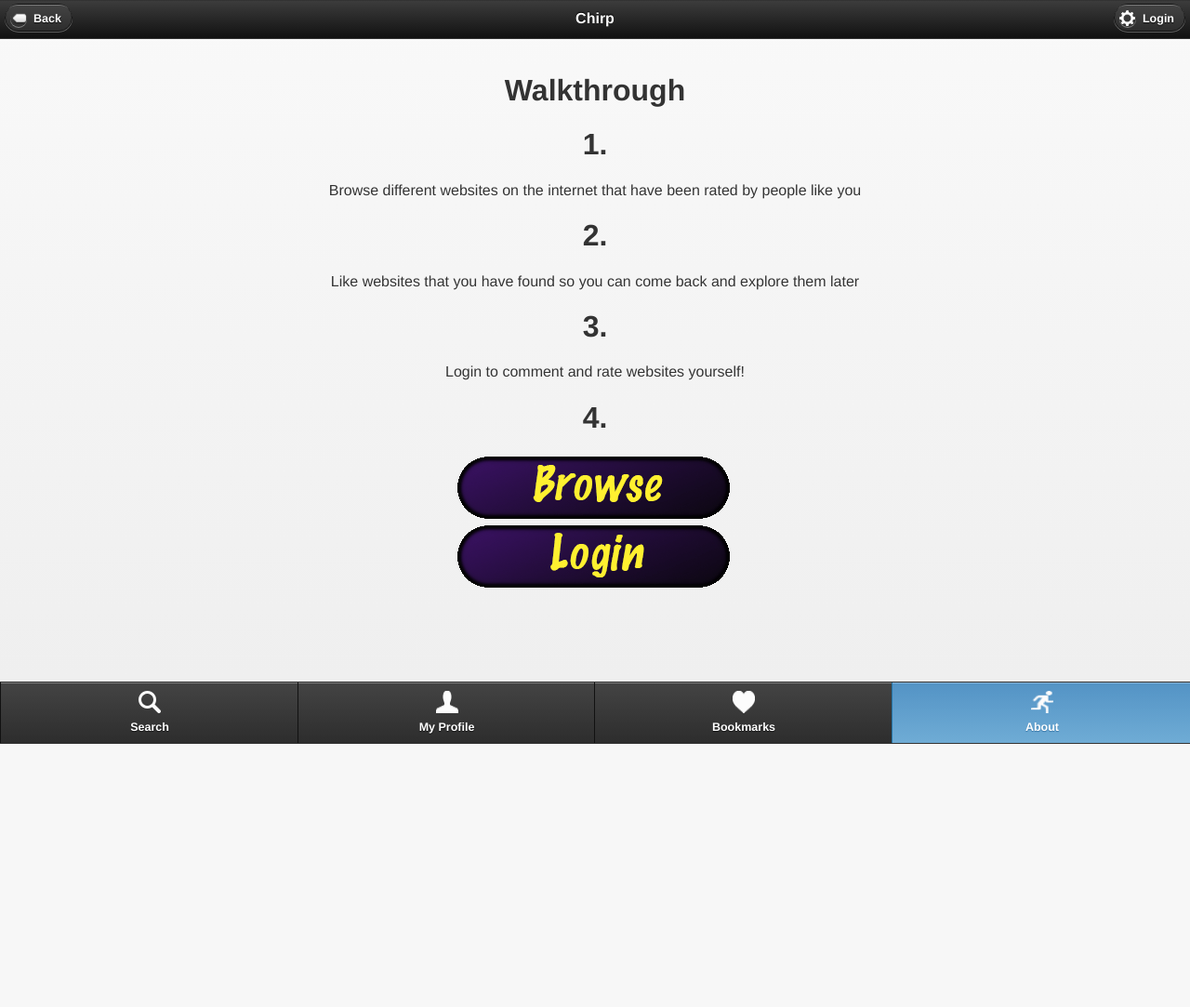
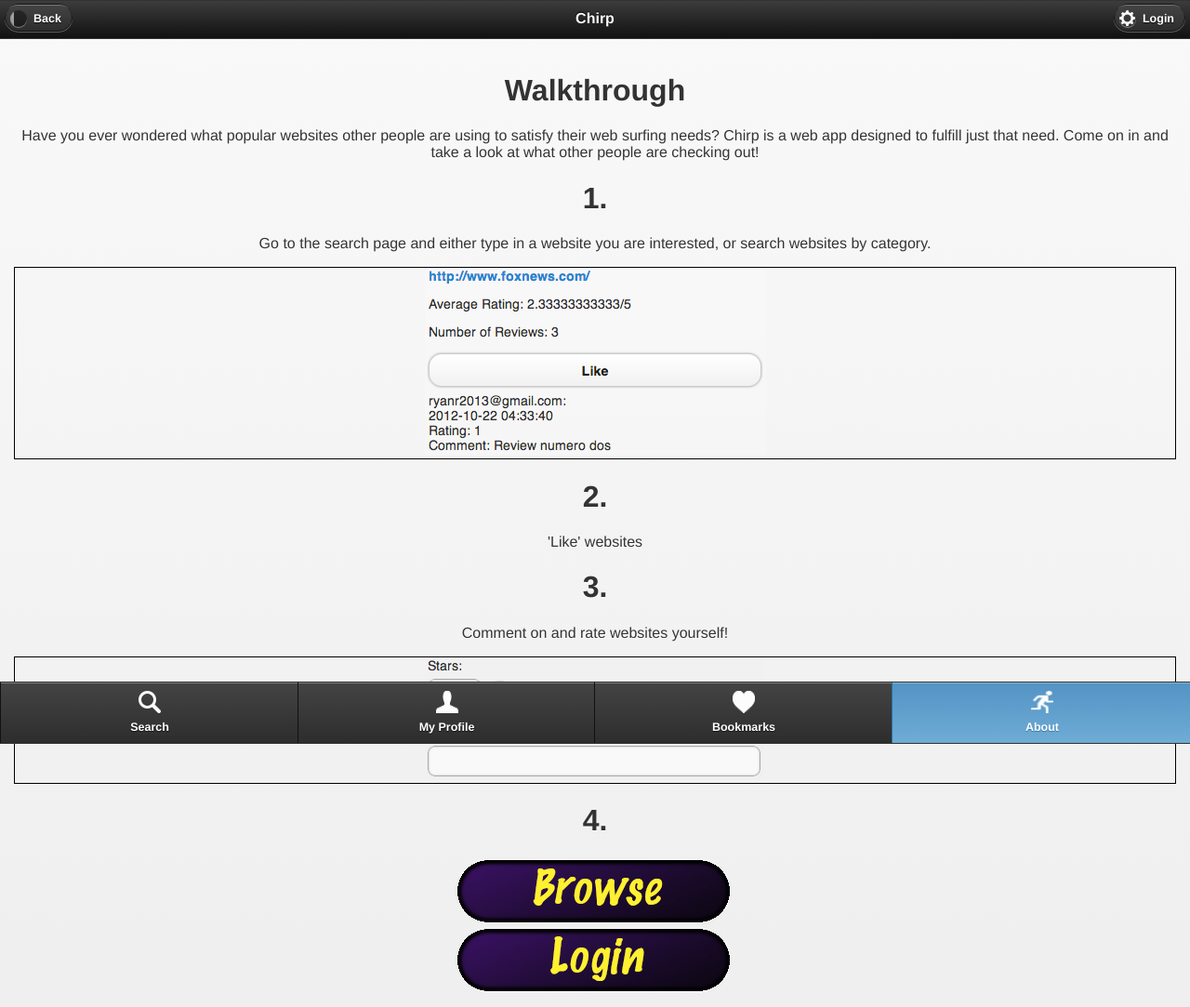
Before and after one commit to bshapero/cs147proj, a PHP site: page /about.php in a window 1280 px wide. Shown: the top 1083 px of the page at 93% size. Before the commit the page ends 800 px from the top, so only its background shows below. Run offline with PHP 8.4, Linux system fonts and the light colour scheme; grey boxes are pictures that could not be loaded.

Commit message:
Refixed about page and popup length

```diff
--- a/about.php
+++ b/about.php
@@ -1,4 +1,4 @@
-<?php 	session_start(); ?>
+<?php session_start(); ?>
 <!DOCTYPE html>
 <html>
 
@@ -12,8 +12,8 @@
 <body>
 
 	<div data-role="header">
+		<a href="#" data-icon="back" data-rel="back">Back</a>
 		<?php
-			include("back_button_bar.php");
 			include("top_bar.php");
 		?>
 	</div><!-- /header -->
@@ -21,12 +21,19 @@
 	<div data-role="content">
 		<div class="center">
 		<h1>Walkthrough</h1>
+		<p>Have you ever wondered what popular websites other people are using to satisfy their web surfing needs? Chirp is a web app designed to fulfill just that need. Come on in and take a look at what other people are checking out!</p>
 		<h1>1.</h1>
-		<p>Browse different websites on the internet that have been rated by people like you</p>
+		<p>Go to the search page and either type in a website you are interested, or search websites by category.</p>
+		<div style="border:1px solid black">
+		<img src="about1.png"></img>
+		</div>
 		<h1>2.</h1>
-		<p>Like websites that you have found so you can come back and explore them later</p>
+		<p>'Like' websites</p>
 		<h1>3.</h1>
-		<p>Login to comment and rate websites yourself!</p>
+		<p>Comment on and rate websites yourself!</p>
+		<div style="border:1px solid black">
+		<img src="about2.png"></img>
+		</div>
 		<h1>4.</h1>
 		<ul>
 			<li><a href="index.php"><img src="browse.gif"></img></a></li>
--- a/index.php
+++ b/index.php
@@ -77,7 +77,7 @@
 			        var h = $( window ).height();
 			        var w = $( window ).width();
 
-			        $( "#popupPanel" ).css( "height", 3 * h / 4 );
+			        $( "#popupPanel" ).css( "height", 3 * h / 5 );
 			        $( "#popupPanel" ).css( "width", w );
 
 			    }
```
